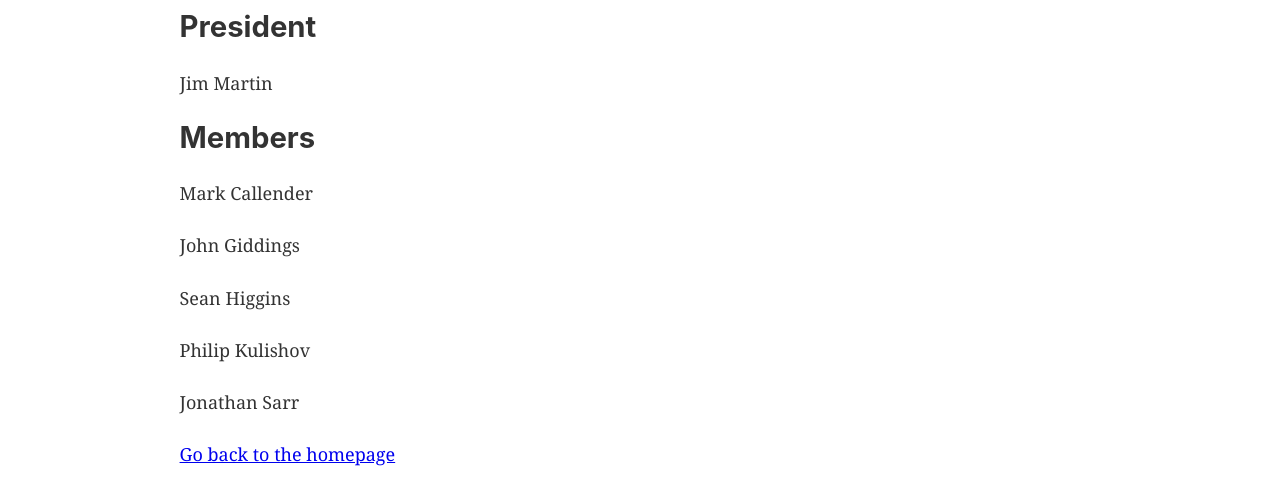
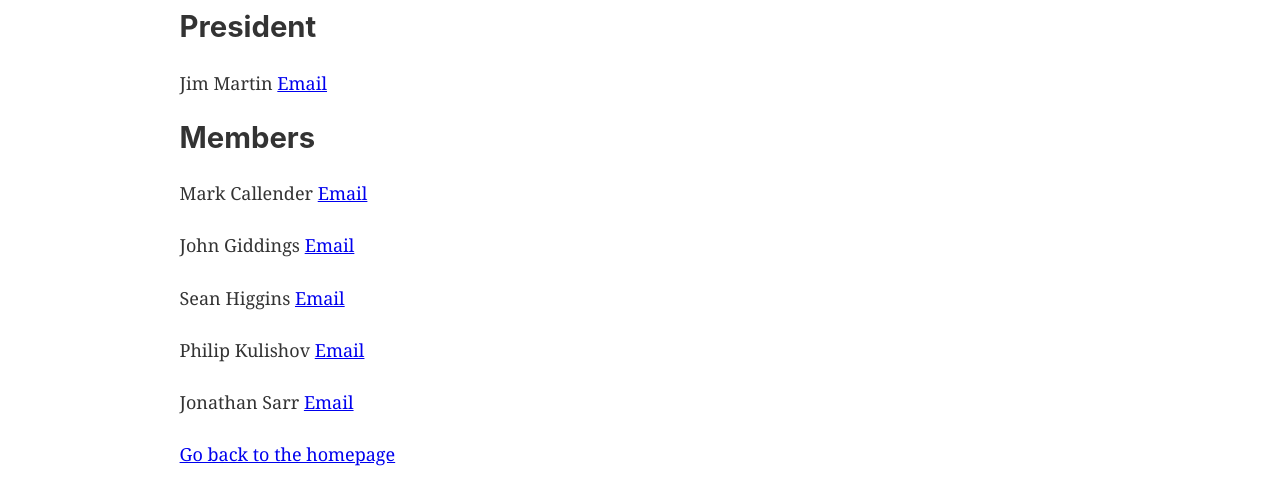
Before and after one commit to tohuvabohu/comeford, a Gatsby site: page /board in a window 1280 px wide. Shown: the part 182-686 px from the top of the page. Built offline with nearby package versions, Linux system fonts and the light colour scheme; Gatsby itself is replaced by a stand-in of ours.

Commit message:
updated Board page

```diff
--- a/src/pages/board.js
+++ b/src/pages/board.js
@@ -9,13 +9,13 @@ const BoardPage = () => (
     <SEO title="Board" />
     <h1>Board</h1>
     <h2>President</h2>
-    <p>Jim Martin</p>
+    <p>Jim Martin <a href="mailto:jimngail4@gmail.com">Email</a></p>
     <h2>Members</h2>
-    <p>Mark Callender</p>
-    <p>John Giddings</p>
-    <p>Sean Higgins</p>
-    <p>Philip Kulishov</p>
-    <p>Jonathan Sarr</p>
+    <p>Mark Callender <a href="mailto:mark.callender@quantivate.com">Email</a></p>
+    <p>John Giddings <a href="mailto:jwgidd@gmail.com">Email</a></p>
+    <p>Sean Higgins <a href="mailto:seankhiggins@gmail.com">Email</a></p>
+    <p>Philip Kulishov <a href="mailto:kulishov.philip@gmail.com">Email</a></p>
+    <p>Jonathan Sarr <a href="mailto:jonathansarr@gmail.com">Email</a></p>
     <Link to="/">Go back to the homepage</Link>
   </Layout>
 )
```
